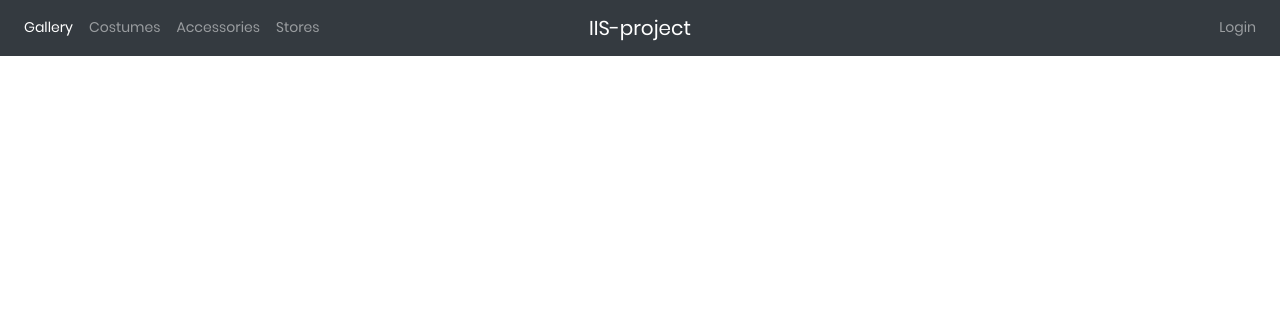
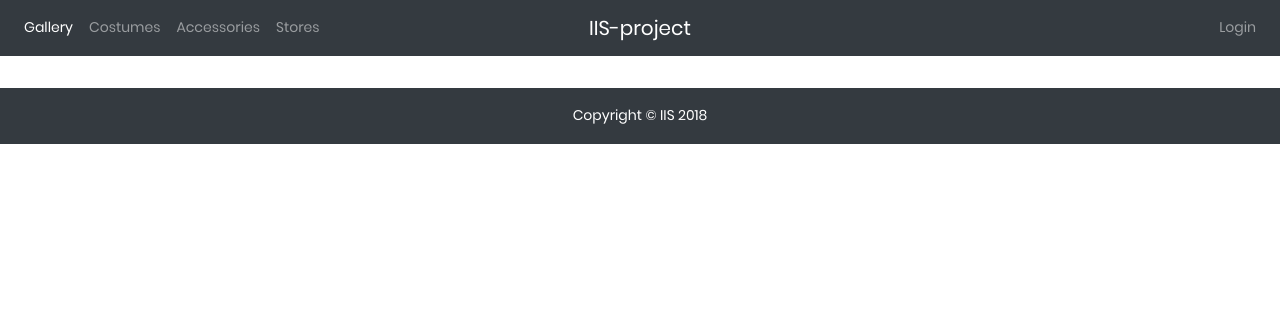
Before and after one commit to MatejKastak/iis, a Django app: page / in a window 1280 px wide. Shown: the top 316 px of the page. Run offline with Django 3.2, Linux system fonts and the light colour scheme; data that the repository does not hold is empty; some libraries are stand-ins or nearby versions.

Commit message:
Website footer
- base.html now contains default footer

```diff
--- a/costumes/templates/base.html
+++ b/costumes/templates/base.html
@@ -152,7 +152,13 @@
 
     {% block content %}<p> Here will be a site content </p>{% endblock %}
 
-    {% block footer %}{% endblock %}
+    {% block footer %}
+    <footer class="py-3 bg-dark">
+      <div class="container">
+	<p class="m-0 text-center text-white">Copyright &copy; IIS 2018</p>
+      </div>
+    </footer>
+    {% endblock %}
 
     <script src="{% static 'costumes/vendor/jquery/jquery-3.2.1.min.js' %}"></script>
     <script src="{% static 'costumes/vendor/animsition/js/animsition.min.js' %}"></script>
```
